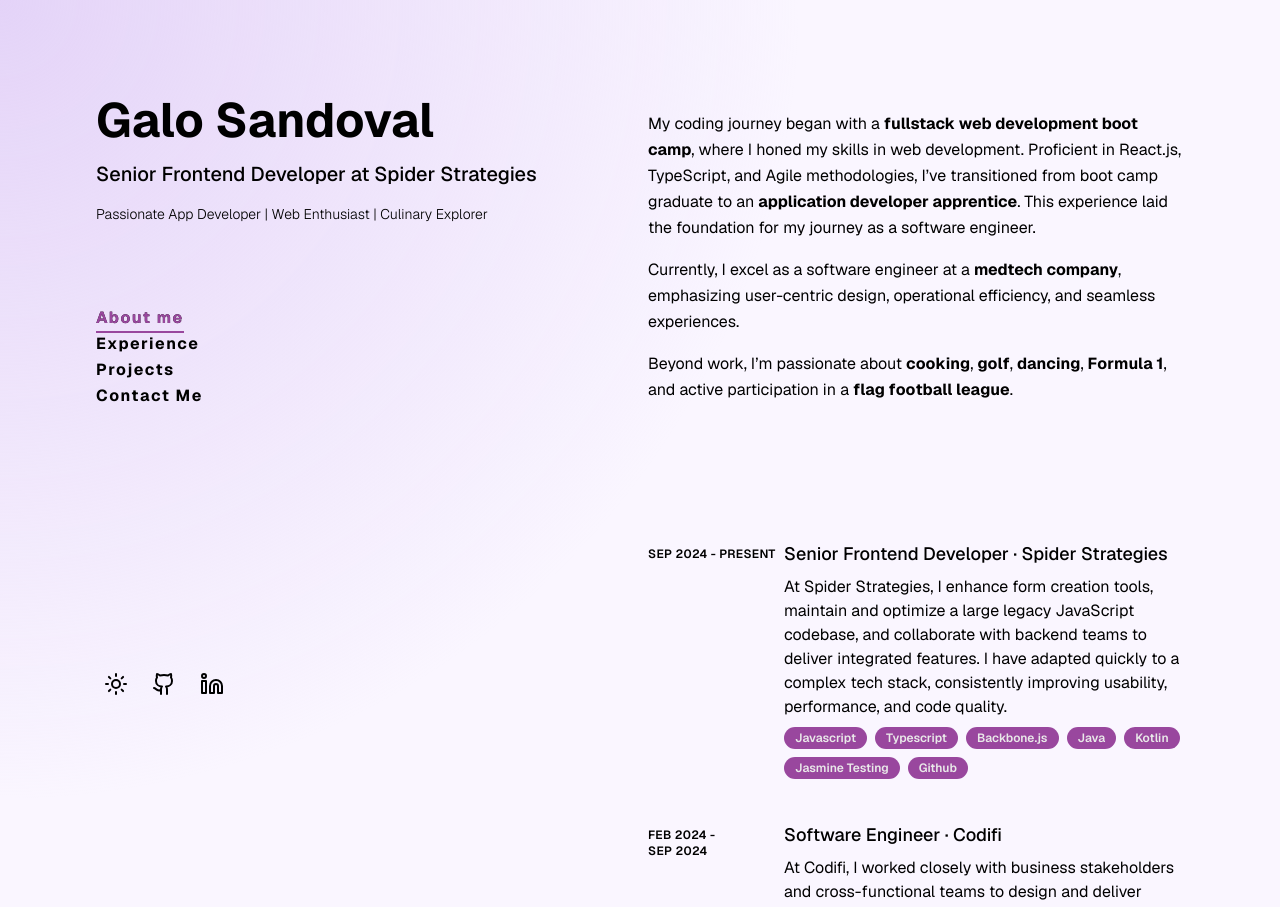
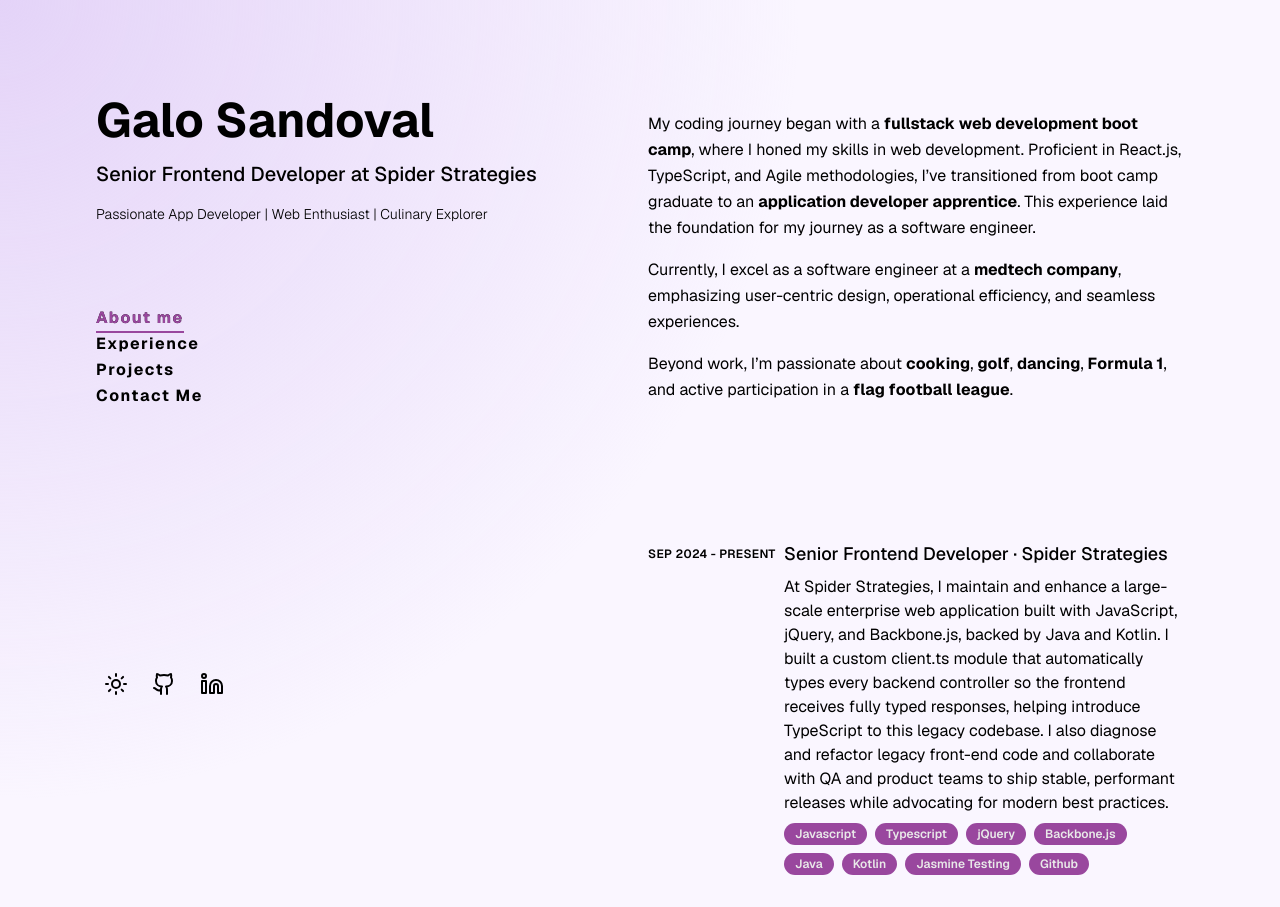
Before and after one commit to galosandoval/portfolio-v2, a Next.js app: page / in a window 1280 px wide. Shown: the top 907 px of the page. Built offline with nearby package versions, Linux system fonts and the light colour scheme.

Commit message:
Refine experience description and add jQuery badge

```diff
--- a/src/components/experience.tsx
+++ b/src/components/experience.tsx
@@ -23,10 +23,11 @@
     prevTitles: [],
     titleAndCompany: "Senior Frontend Developer · Spider Strategies",
     description:
-      "At Spider Strategies, I enhance form creation tools, maintain and optimize a large legacy JavaScript codebase, and collaborate with backend teams to deliver integrated features. I have adapted quickly to a complex tech stack, consistently improving usability, performance, and code quality.",
+      "At Spider Strategies, I maintain and enhance a large-scale enterprise web application built with JavaScript, jQuery, and Backbone.js, backed by Java and Kotlin. I built a custom client.ts module that automatically types every backend controller so the frontend receives fully typed responses, helping introduce TypeScript to this legacy codebase. I also diagnose and refactor legacy front-end code and collaborate with QA and product teams to ship stable, performant releases while advocating for modern best practices.",
     badges: [
       "Javascript",
       "Typescript",
+      "jQuery",
       "Backbone.js",
       "Java",
       "Kotlin",
```
